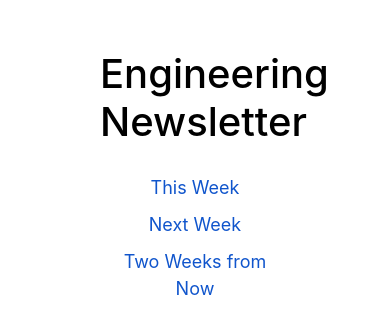
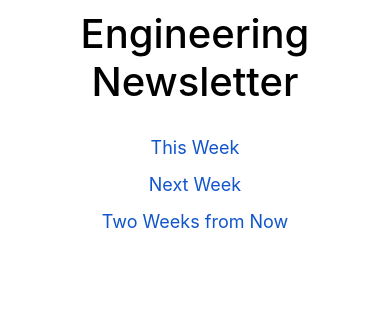
Before and after one commit to somenode/engineering-newsletter, a React (Create React App) app: page / in a window 390 px wide. Shown: the top 334 px of the page. Built offline with nearby package versions, Linux system fonts and the light colour scheme.

Commit message:
mobile body style

```diff
--- a/src/index.css
+++ b/src/index.css
@@ -64,3 +64,9 @@ code {
     display: block;
   }
 }
+
+@media (max-width: 425px) {
+  body {
+    margin: 10px 20px;
+  }
+}
```
